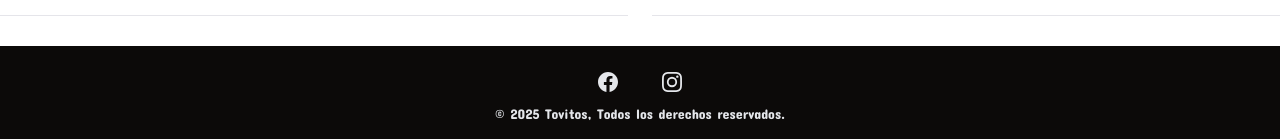
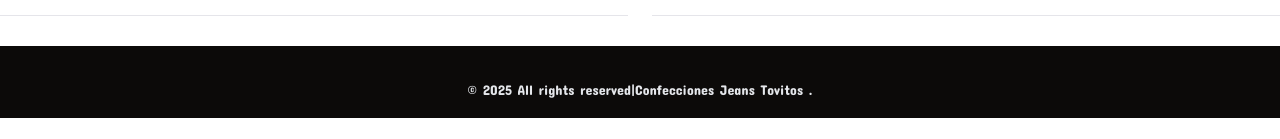
Before and after one commit to CarlosTovar1582/proyectoTovitos, a React (Vite) app: page /Containers/1 in a window 1280 px wide. Shown: the part 1144-1283 px from the top of the page. After the commit the page ends 1262 px from the top, so only its background shows below. Built offline with nearby package versions, Linux system fonts and the light colour scheme; a web font is replaced by a local one.

Commit message:
Update Footers.jsx

```diff
--- a/src/components/Footers.jsx
+++ b/src/components/Footers.jsx
@@ -50,14 +50,14 @@ export default function Footers() {
               className="text-gray-200 hover:text-gray-300"
             >
               <span className="sr-only">{item.name}</span>
-              <item.icon aria-hidden="true" className="size-6" />
             </a>
           ))}
         </div>
         <p className="mt-2 text-center text-sm/6 text-gray-200 font-Concert-One">
-          &copy; 2025 Tovitos, Todos los derechos reservados.
+          © 2025 All rights reserved|Confecciones Jeans Tovitos .
         </p>
       </div>
     </footer>
   );
 }
+/*    <item.icon aria-hidden="true" className="size-6" /> */
```
